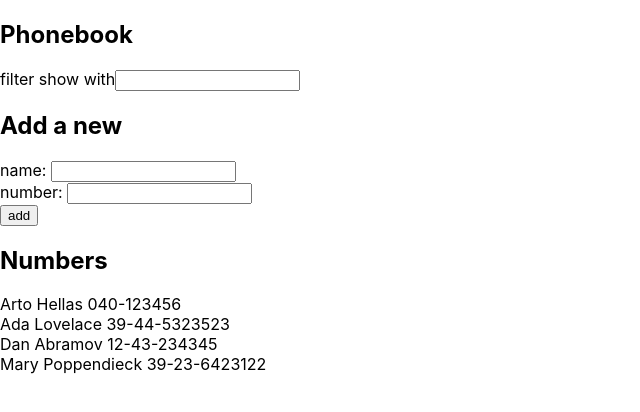
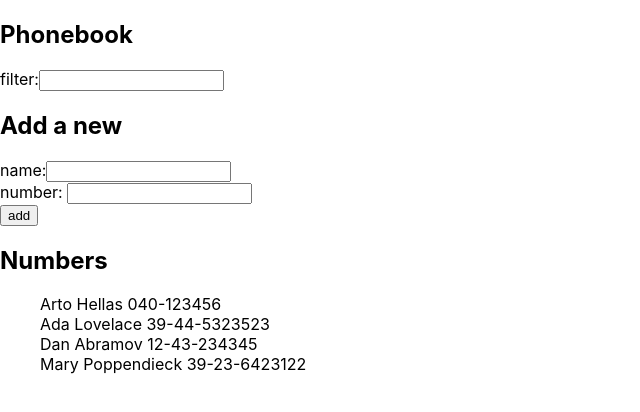
Before and after one commit to lasse1900/some-fullstack-211021-ver3, a React (Create React App) app in the folder part2/puhelinluettelo/: page / in a window 1280 px wide. Shown: the top 412 px of the page, without its empty margins (0-640 px from the left). Built offline with nearby package versions, Linux system fonts and the light colour scheme.

Commit message:
done/corrected previous commit - filtering persons exer 2.9

```diff
--- a/part2/puhelinluettelo/src/App.js
+++ b/part2/puhelinluettelo/src/App.js
@@ -11,7 +11,6 @@ const App = () => {
   const [newName, setNewName] = useState("");
   const [newNumber, setNewNumber] = useState("");
   const [newFilter, setNewFilter] = useState("");
-  const [filteredList, setFilteredList] = useState(persons);
 
   const addPerson = (event) => {
     event.preventDefault();
@@ -33,11 +32,6 @@ const App = () => {
 
   const handleFilter = (event) => {
     setNewFilter(event.target.value);
-    setFilteredList(
-      persons.filter((person) =>
-        person.name.toLowerCase().includes(event.target.value.toLowerCase())
-      )
-    );
   };
 
   return (
@@ -46,27 +40,32 @@ const App = () => {
       <form onSubmit={addPerson}>
         <div>
           <div>
-            <label>filter show with</label>
-            <input value={newFilter} onChange={handleFilter} />
+            <label>filter:</label>
+            <input onChange={handleFilter} />
           </div>
           <h2>Add a new</h2>
-          <label>name:</label>{" "}
-          <input value={newName} onChange={handlePersonChange} />
+          <label>name:</label>
+          <input onChange={handlePersonChange} />
         </div>
         <div>
-          <label>number:</label>{" "}
-          <input value={newNumber} onChange={handleNumberChange} />
+          <label>number:</label> <input onChange={handleNumberChange} />
         </div>
         <div>
           <button type="submit">add</button>
         </div>
       </form>
       <h2>Numbers</h2>
-      {filteredList.map((person) => (
-        <li key={person.name}>
-          {person.name} {person.number}
-        </li>
-      ))}
+      <ul>
+        {persons
+          .filter((person) =>
+            person.name.toLowerCase().includes(newFilter.toLowerCase())
+          )
+          .map((person) => (
+            <li key={person.name}>
+              {person.name} {person.number}
+            </li>
+          ))}
+      </ul>
     </div>
   );
 };
```
Also changed, not shown: part2/puhelinluettelo/src/components/Person.js (deleted, +0 -9 lines).
